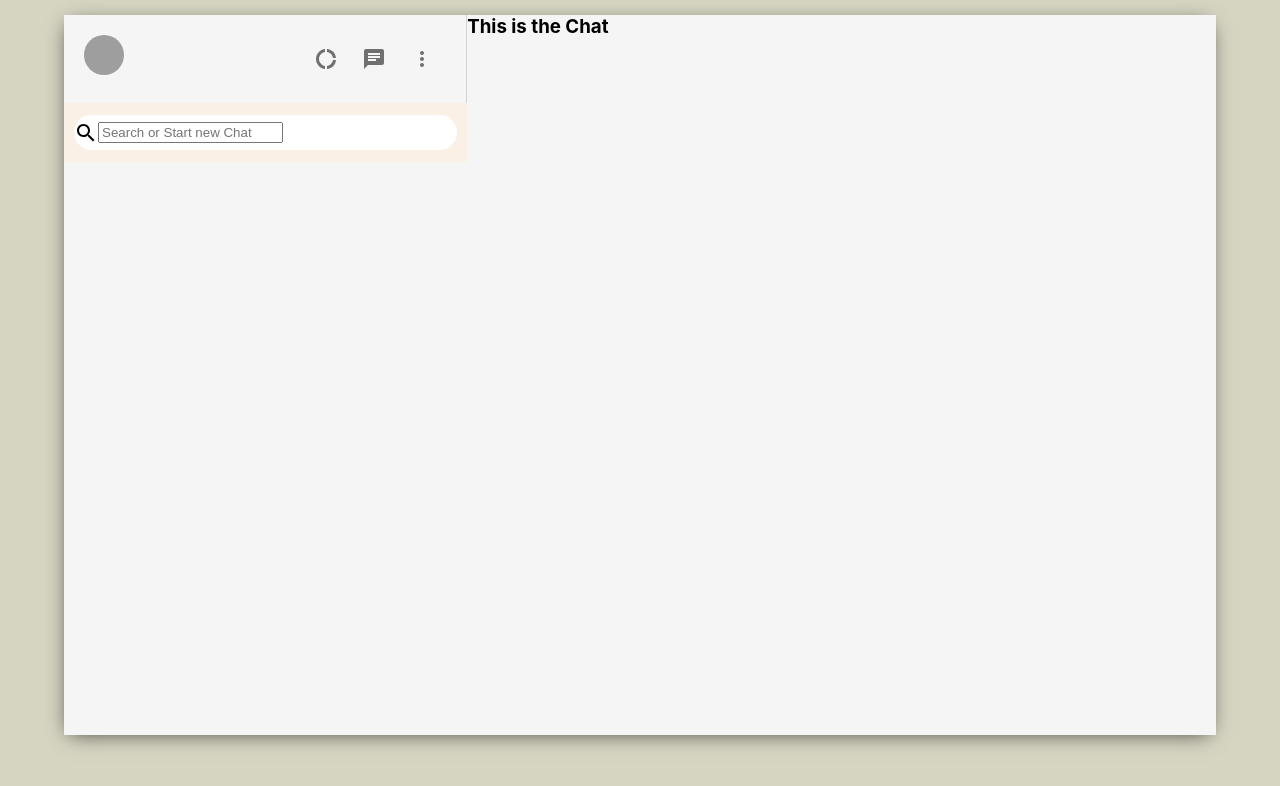
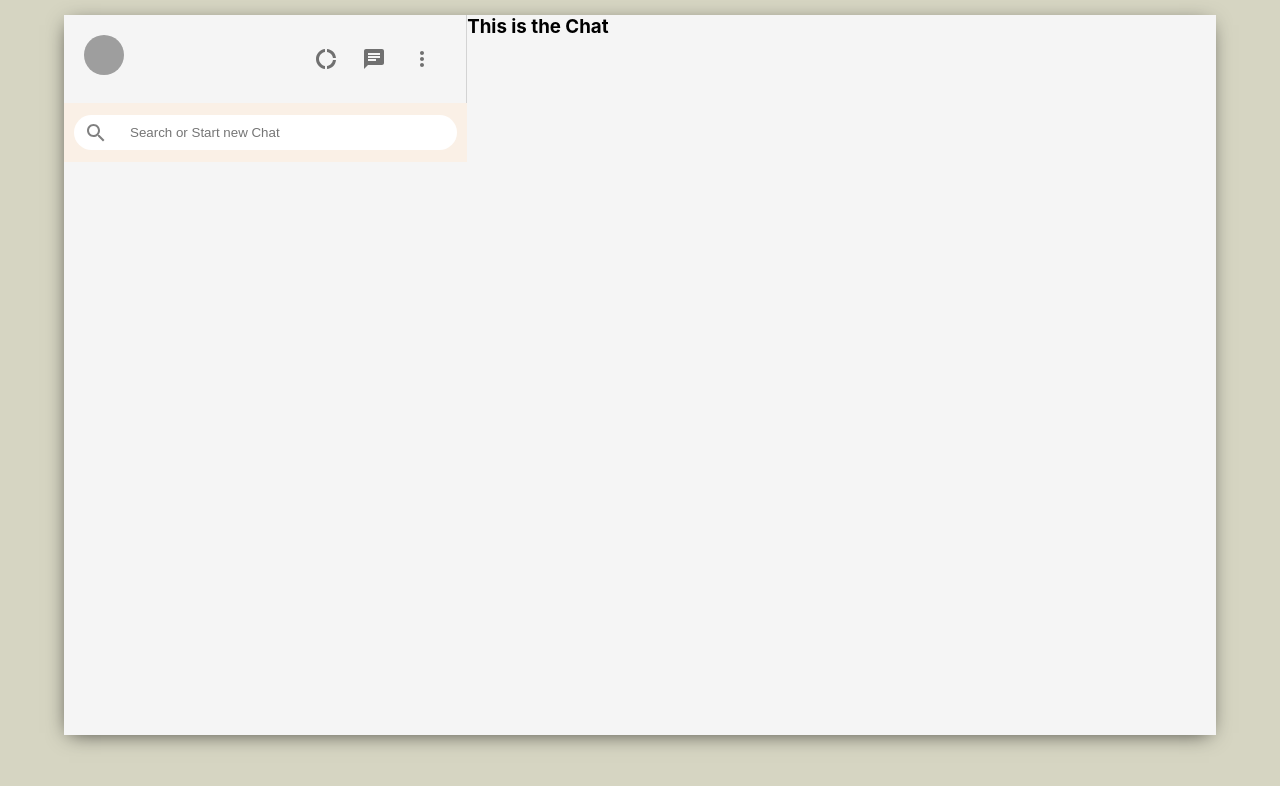
Before and after one commit to adospinoiu/MERN_WhatsApp_Clone, a React (Create React App) app in the folder whatsapp-clone/: page / in a window 1280 px wide. Shown: the top 786 px of the page. Built offline with nearby package versions, Linux system fonts and the light colour scheme; grey boxes are pictures that could not be loaded.

Commit message:
Added css for the search icon and the search field

```diff
--- a/whatsapp-clone/src/Sidebar.css
+++ b/whatsapp-clone/src/Sidebar.css
@@ -39,3 +39,14 @@
     height: 35px;
     border-radius: 20px;
 }
+
+.sidebar__searchContainer > .MuiSvgIcon-root {
+    color: gray;
+    padding: 10px;
+}
+
+.sidebar__searchContainer > input {
+    border: none;
+    outline-width: 0;
+    margin-left: 10px;
+}
```
